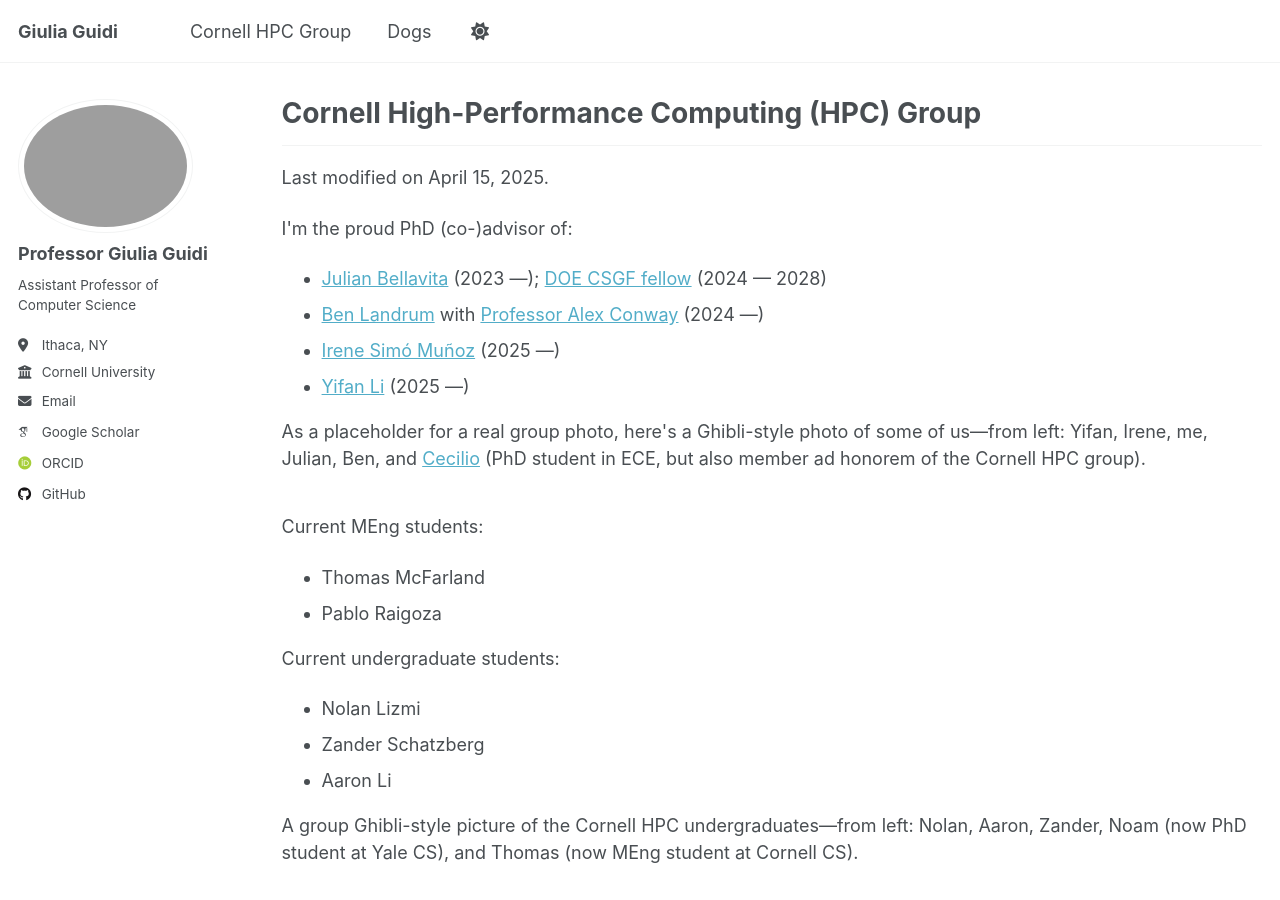
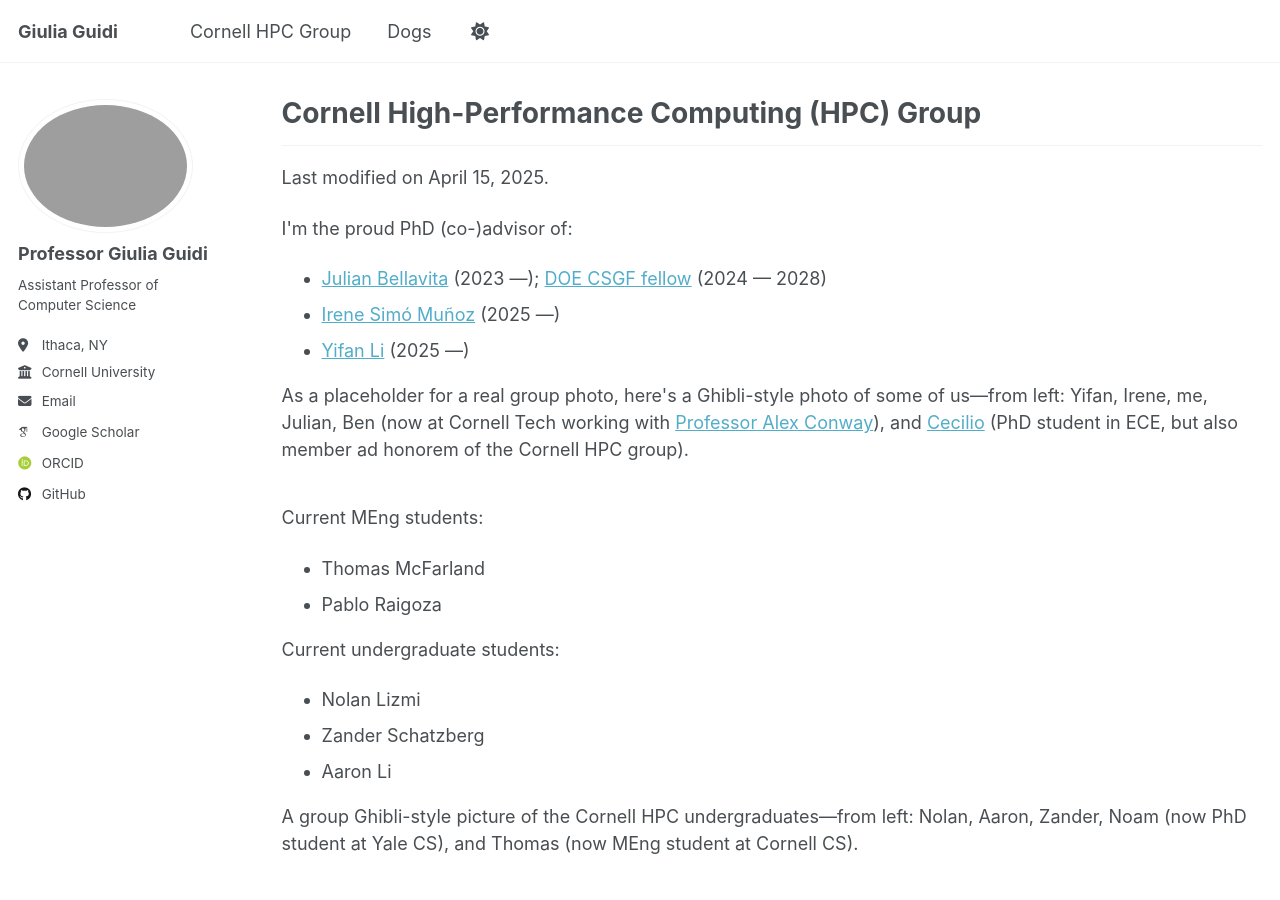
Before and after one commit to giuliaguidi/giuliaguidi.github.io, a Jekyll site: the page built from _pages/hpcgroup.html, in a window 1280 px wide and 900 px high. Built offline with Jekyll 4.4.1, drawn with Linux system fonts in a browser that asks for light colours; some web fonts are replaced.

Commit message:
Update hpcgroup.html

```diff
--- a/_pages/hpcgroup.html
+++ b/_pages/hpcgroup.html
@@ -19,7 +19,6 @@
     <p>I'm the proud PhD (co-)advisor of:</p>
     <ul>
         <li><a href="https://jb2695.wixsite.com/jbellavita">Julian Bellavita</a> (2023 &mdash;); <a href="https://www.krellinst.org/csgf/profile/bellavita2024">DOE CSGF fellow</a> (2024 &mdash; 2028)</li>
-        <li><a href="http://ben-landrum.com/">Ben Landrum</a> with <a href="https://ajhconway.com/">Professor Alex Conway</a> (2024 &mdash;)</li>
         <li><a href="https://isimo00.github.io/">Irene Simó Muñoz</a> (2025 &mdash;)</li>
         <li><a href="https://l.iyi.fan/">Yifan Li</a> (2025 &mdash;)</li>
     </ul>
@@ -50,7 +49,7 @@
     }
     </style>
 
-    <p>As a placeholder for a real group photo, here's a Ghibli-style photo of some of us&mdash;from left: Yifan, Irene, me, Julian, Ben, and <a href="https://cecetaca.com/">Cecilio</a> (PhD student in ECE, but also member ad honorem of the Cornell HPC group).</p>
+    <p>As a placeholder for a real group photo, here's a Ghibli-style photo of some of us&mdash;from left: Yifan, Irene, me, Julian, Ben (now at Cornell Tech working with <a href="https://ajhconway.com/">Professor Alex Conway</a>), and <a href="https://cecetaca.com/">Cecilio</a> (PhD student in ECE, but also member ad honorem of the Cornell HPC group).</p>
 
     <div class="phd-gallery">
       {% for phd in site.static_files %}
```
